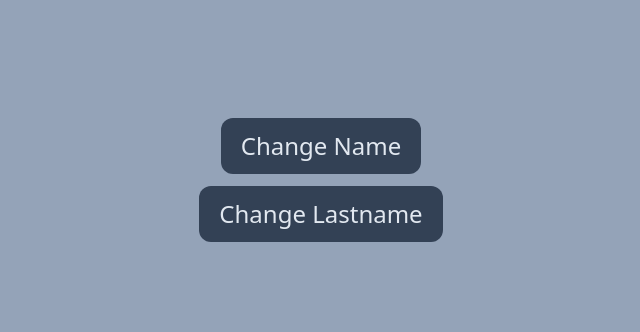
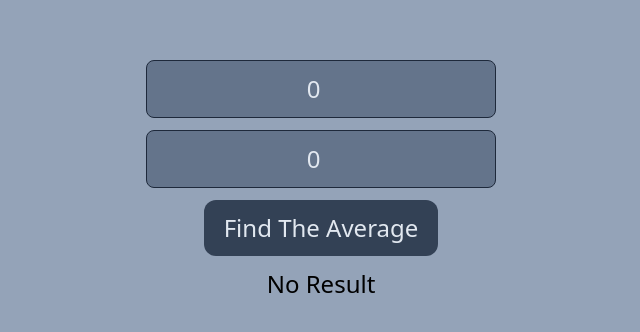
Before and after one commit to Ali-Hsv/React-Learning, a React (Vite) app: page / in a window 1280 px wide. Shown: the part 220-552 px from the top of the page, without its empty margins (319-959 px from the left). Built offline with nearby package versions, Linux system fonts and the light colour scheme.

Commit message:
Debugger

```diff
--- a/src/App.css
+++ b/src/App.css
@@ -0,0 +1,12 @@
+.button-def{
+    @apply p-3 px-5 rounded-xl bg-slate-700 hover:bg-slate-800 text-slate-200
+}
+.flex-col-item{
+    @apply flex flex-col items-center justify-center
+}
+.flex-row-item{
+    @apply flex flex-row items-center justify-center
+}
+.input-def{
+    @apply bg-slate-500 rounded-lg border border-spacing-4 border-slate-800 outline-none text-slate-200 text-center py-3
+}
--- a/src/App.jsx
+++ b/src/App.jsx
@@ -3,29 +3,41 @@ import './App.css'
 
 function App() {
 
-  const [firstName, setFirstName] = useState("Musteceb");
-  const [lastName, setLastName] = useState("Memmedzade")
 
-  useEffect(()=>{
-    console.log("work every time")
-  });
+  const [number1, setNumberOne] = useState(0);
+  const [number2, setNumberTwo] = useState(0);
 
-  useEffect(()=>{
-    console.log("work in first render")
-  }, []);
+  const [obResult, setObResult] = useState("No Result");
 
-  useEffect(()=>{
-    console.log("work in first render & when change firstName useState")
-  }, [firstName]);
+  const findAverage = () => {
+    const totalResult = average() / 2;
+    wright(totalResult);
+  }
 
-  useEffect(()=>{
-    console.log("work in first render & when change lastName useState")
-  }, [lastName]);
+  const average = () => {
+    const total = (number1 + number2);
+    debugger;
+    return total;
+  }
+
+  const wright = (result)=>{
+    debugger;
+    console.log(`Result is - ${result}`);
+    setObResult(`Result is - ${result}`);
+  }
+
+
 
   return (
-    <div className='flex flex-col text-2xl items-center gap-3'>
-        <button onClick={()=>{setFirstName("Atas")}} className='p-3 px-5 rounded-xl bg-slate-700 hover:bg-slate-800 text-slate-200'>Change Name</button>
-        <button onClick={()=>{setLastName("Memmedov")}} className='p-3 px-5 rounded-xl bg-slate-700 hover:bg-slate-800 text-slate-200'>Change Lastname</button>
+    <div className='flex-col-item text-2xl gap-3'>
+
+      <input type="number" className='input-def' value={number1} onChange={(e)=> setNumberOne(Number(e.target.value))}/>
+
+      <input type="number" className='input-def' value={number2} onChange={(e)=> setNumberTwo(Number(e.target.value))}/>
+
+      <button onClick={findAverage} className='button-def'>Find The Average</button>
+
+      <div>{obResult}</div>
     </div>
   )
 }
```
Also changed, not shown: src/index.css (line endings or trailing spaces).
